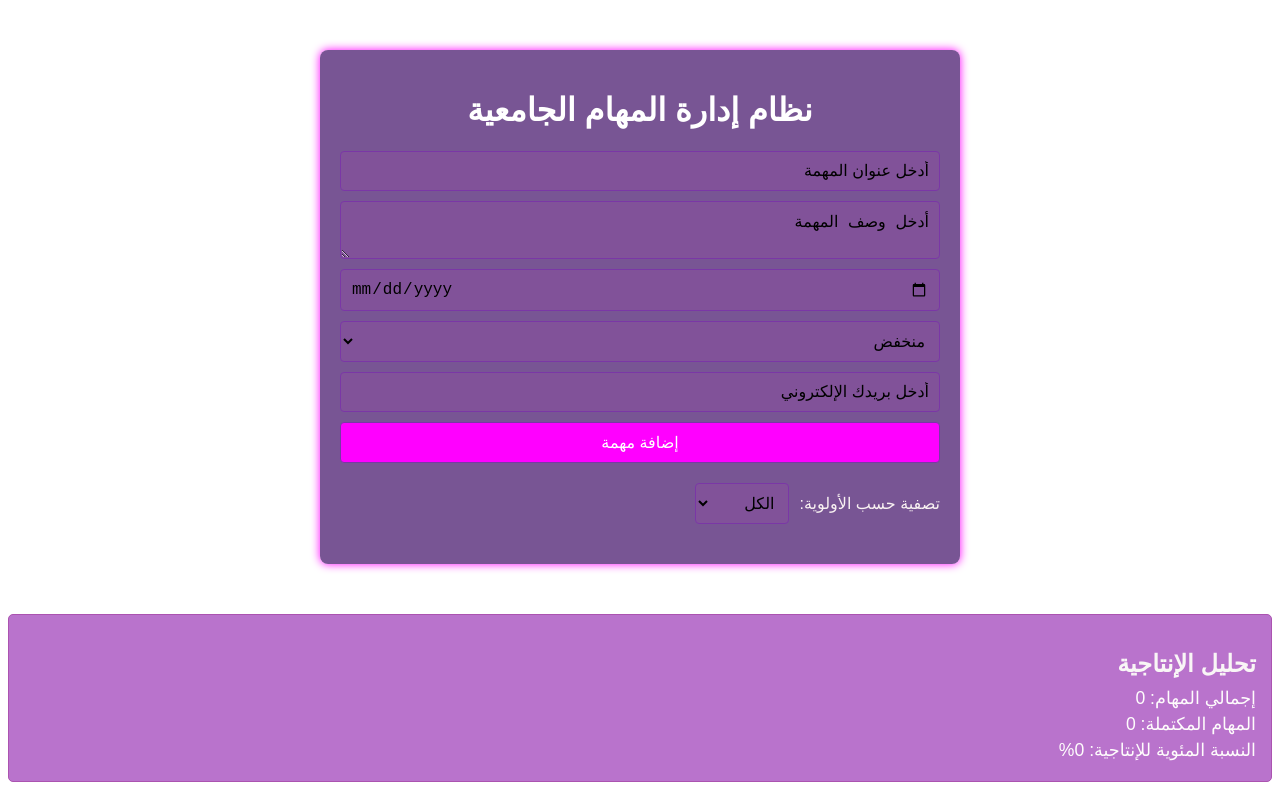
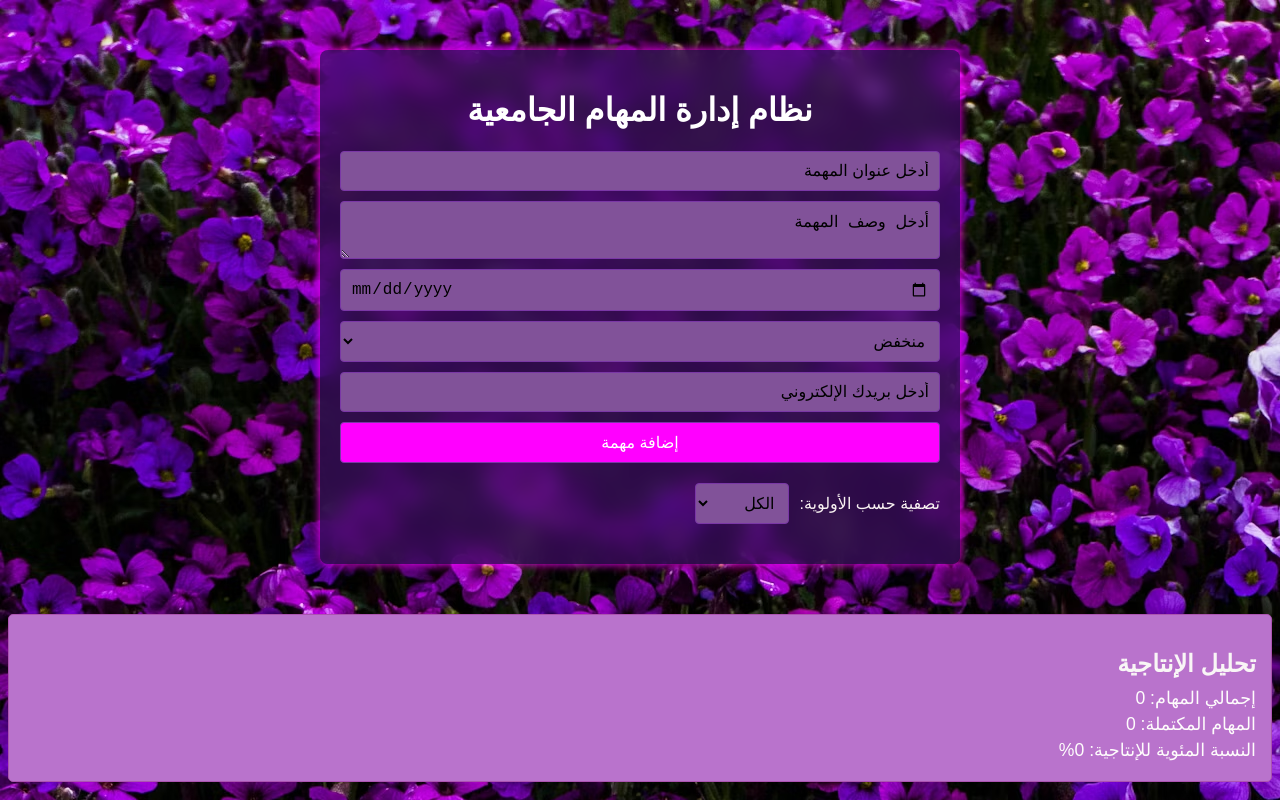
Before and after one commit to ARWALOL/university-task, a plain HTML site: page index.html in a window 1280 px wide. Drawn offline with nearby package versions, Linux system fonts and the light colour scheme.

Commit message:
Update style.css

```diff
--- a/style.css
+++ b/style.css
@@ -2,7 +2,7 @@ body {
     font-family: Arial, sans-serif;
     color: #f9f2f2;
     direction: rtl;
-    background: url('purple2.avif - Shortcut.lnk') no-repeat;
+    background: url('https://raw.githubusercontent.com/ARWALOL/university-task/refs/heads/main/purple2.avif?raw=true') no-repeat;
 }
 
 .container {
```
